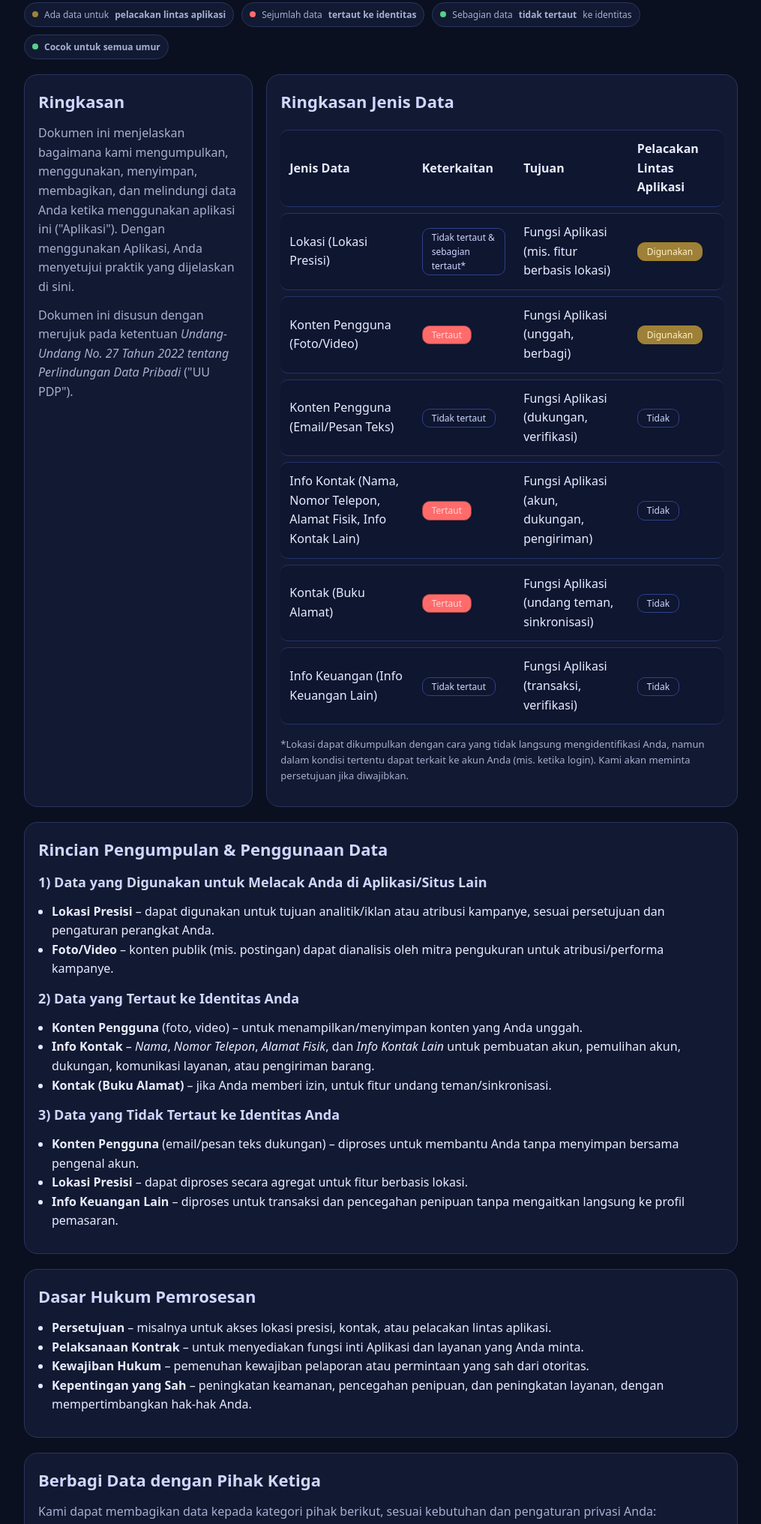
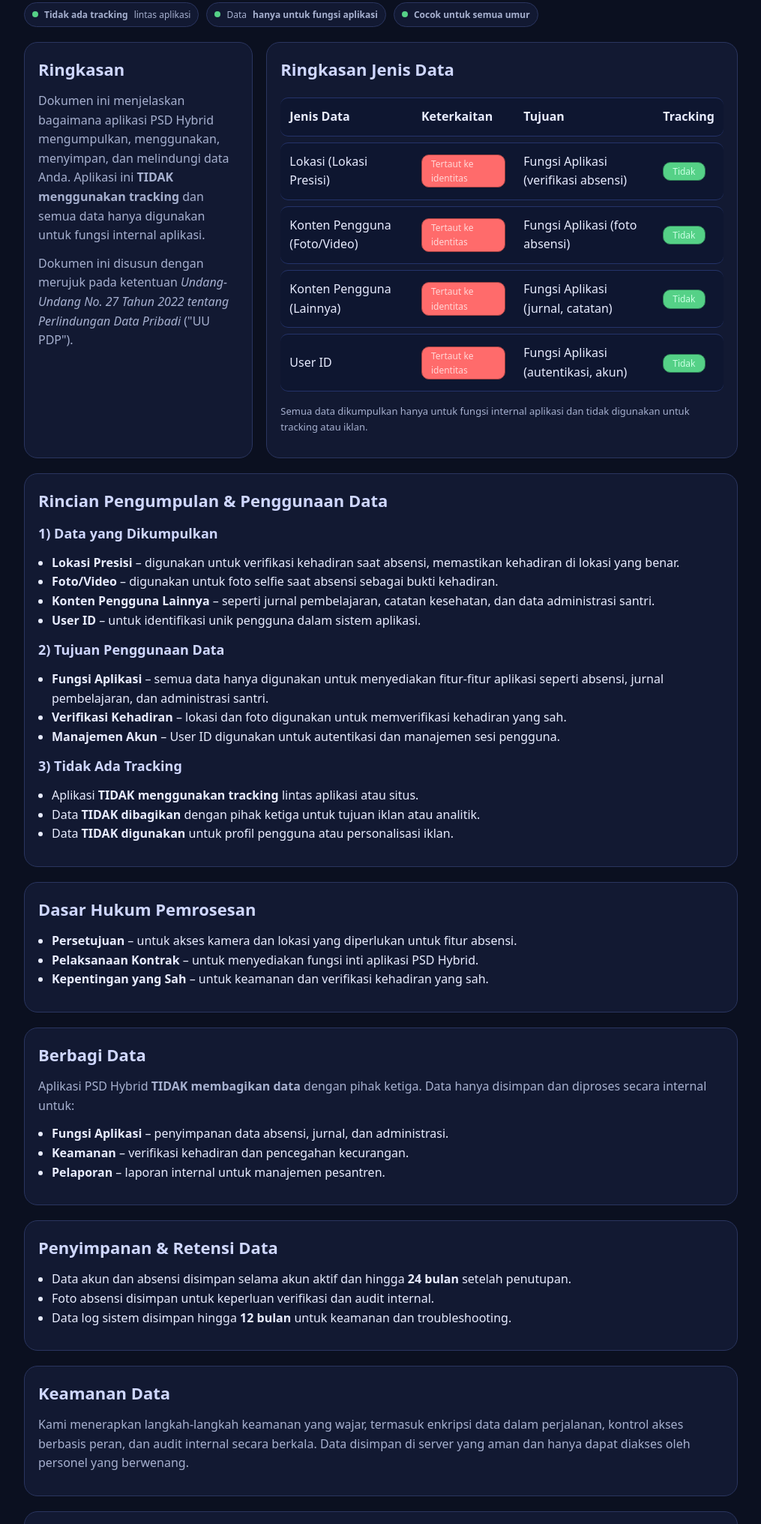
Before and after one commit to developerperkasa/psd-pegawai-privacy-policy, a plain HTML site: page index.html in a window 1280 px wide. Shown: the part 131-2163 px from the top of the page at 75% size, without its empty margins (132-1147 px from the left). Drawn offline with Linux system fonts and the light colour scheme.

Commit message:
Update index.html

```diff
--- a/index.html
+++ b/index.html
@@ -3,8 +3,8 @@
 <head>
   <meta charset="utf-8" />
   <meta name="viewport" content="width=device-width, initial-scale=1" />
-  <title>Kebijakan Privasi</title>
-  <meta name="description" content="Kebijakan Privasi untuk aplikasi ini, menjelaskan jenis data yang dikumpulkan, tujuan, dasar hukum, pembagian data, keamanan, dan hak-hak pengguna." />
+  <title>Kebijakan Privasi PSD Hybrid</title>
+  <meta name="description" content="Kebijakan Privasi untuk aplikasi PSD Hybrid, menjelaskan jenis data yang dikumpulkan, tujuan, dan hak-hak pengguna." />
   <style>
     :root{
       --bg:#0b1020;--card:#121932;--muted:#a6b0cf;--text:#e8ecff;--brand:#6ea8fe;--ok:#55d187;--warn:#9e8038;--danger:#ff6b6b;
@@ -119,13 +119,12 @@
   <div class="container">
     <header>
       <div>
-        <div class="app-title">Kebijakan Privasi Aplikasi</div>
+        <div class="app-title">Kebijakan Privasi PSD Hybrid</div>
         <p class="subtitle" style="margin-top:6px">Terakhir diperbarui: 20 Agustus 2025</p>
       </div>
       <div class="badge-row" aria-label="Ringkasan cepat">
-        <span class="badge"><span class="dot warn"></span> Ada data untuk <strong>pelacakan lintas aplikasi</strong></span>
-        <span class="badge"><span class="dot danger"></span> Sejumlah data <strong>tertaut ke identitas</strong></span>
-        <span class="badge"><span class="dot ok"></span> Sebagian data <strong>tidak tertaut</strong> ke identitas</span>
+        <span class="badge"><span class="dot ok"></span> <strong>Tidak ada tracking</strong> lintas aplikasi</span>
+        <span class="badge"><span class="dot ok"></span> Data <strong>hanya untuk fungsi aplikasi</strong></span>
         <span class="badge"><span class="dot ok"></span> <strong>Cocok untuk semua umur</strong></span>
       </div>
     </header>
@@ -133,7 +132,7 @@
     <section class="grid" aria-labelledby="ringkasan">
       <div class="card span-4">
         <h2 id="ringkasan">Ringkasan</h2>
-        <p>Dokumen ini menjelaskan bagaimana kami mengumpulkan, menggunakan, menyimpan, membagikan, dan melindungi data Anda ketika menggunakan aplikasi ini ("Aplikasi"). Dengan menggunakan Aplikasi, Anda menyetujui praktik yang dijelaskan di sini.</p>
+        <p>Dokumen ini menjelaskan bagaimana aplikasi PSD Hybrid mengumpulkan, menggunakan, menyimpan, dan melindungi data Anda. Aplikasi ini <strong>TIDAK menggunakan tracking</strong> dan semua data hanya digunakan untuk fungsi internal aplikasi.</p>
         <p>Dokumen ini disusun dengan merujuk pada ketentuan <em>Undang-Undang No. 27 Tahun 2022 tentang Perlindungan Data Pribadi</em> ("UU PDP").</p>
       </div>
       <div class="card span-8">
@@ -144,71 +143,61 @@
               <th>Jenis Data</th>
               <th>Keterkaitan</th>
               <th>Tujuan</th>
-              <th>Pelacakan Lintas Aplikasi</th>
+              <th>Tracking</th>
             </tr>
           </thead>
           <tbody>
             <tr>
               <td>Lokasi (Lokasi Presisi)</td>
-              <td><span class="pill">Tidak tertaut & sebagian tertaut*</span></td>
-              <td>Fungsi Aplikasi (mis. fitur berbasis lokasi)</td>
-              <td><span class="pill warn">Digunakan</span></td>
+              <td><span class="pill danger">Tertaut ke identitas</span></td>
+              <td>Fungsi Aplikasi (verifikasi absensi)</td>
+              <td><span class="pill ok">Tidak</span></td>
             </tr>
             <tr>
               <td>Konten Pengguna (Foto/Video)</td>
-              <td><span class="pill danger">Tertaut</span></td>
-              <td>Fungsi Aplikasi (unggah, berbagi)</td>
-              <td><span class="pill warn">Digunakan</span></td>
+              <td><span class="pill danger">Tertaut ke identitas</span></td>
+              <td>Fungsi Aplikasi (foto absensi)</td>
+              <td><span class="pill ok">Tidak</span></td>
             </tr>
             <tr>
-              <td>Konten Pengguna (Email/Pesan Teks)</td>
-              <td><span class="pill">Tidak tertaut</span></td>
-              <td>Fungsi Aplikasi (dukungan, verifikasi)</td>
-              <td><span class="pill">Tidak</span></td>
+              <td>Konten Pengguna (Lainnya)</td>
+              <td><span class="pill danger">Tertaut ke identitas</span></td>
+              <td>Fungsi Aplikasi (jurnal, catatan)</td>
+              <td><span class="pill ok">Tidak</span></td>
             </tr>
             <tr>
-              <td>Info Kontak (Nama, Nomor Telepon, Alamat Fisik, Info Kontak Lain)</td>
-              <td><span class="pill danger">Tertaut</span></td>
-              <td>Fungsi Aplikasi (akun, dukungan, pengiriman)</td>
-              <td><span class="pill">Tidak</span></td>
-            </tr>
-            <tr>
-              <td>Kontak (Buku Alamat)</td>
-              <td><span class="pill danger">Tertaut</span></td>
-              <td>Fungsi Aplikasi (undang teman, sinkronisasi)</td>
-              <td><span class="pill">Tidak</span></td>
-            </tr>
-            <tr>
-              <td>Info Keuangan (Info Keuangan Lain)</td>
-              <td><span class="pill">Tidak tertaut</span></td>
-              <td>Fungsi Aplikasi (transaksi, verifikasi)</td>
-              <td><span class="pill">Tidak</span></td>
+              <td>User ID</td>
+              <td><span class="pill danger">Tertaut ke identitas</span></td>
+              <td>Fungsi Aplikasi (autentikasi, akun)</td>
+              <td><span class="pill ok">Tidak</span></td>
             </tr>
           </tbody>
         </table>
-        <p style="font-size:13px;color:#a6b0cf;margin-top:8px">*Lokasi dapat dikumpulkan dengan cara yang tidak langsung mengidentifikasi Anda, namun dalam kondisi tertentu dapat terkait ke akun Anda (mis. ketika login). Kami akan meminta persetujuan jika diwajibkan.</p>
+        <p style="font-size:13px;color:#a6b0cf;margin-top:8px">Semua data dikumpulkan hanya untuk fungsi internal aplikasi dan tidak digunakan untuk tracking atau iklan.</p>
       </div>
     </section>
 
     <section class="grid" aria-labelledby="rincian">
       <div class="card span-12">
         <h2 id="rincian">Rincian Pengumpulan & Penggunaan Data</h2>
-        <h3>1) Data yang Digunakan untuk Melacak Anda di Aplikasi/Situs Lain</h3>
+        <h3>1) Data yang Dikumpulkan</h3>
         <ul>
-          <li><strong>Lokasi Presisi</strong> – dapat digunakan untuk tujuan analitik/iklan atau atribusi kampanye, sesuai persetujuan dan pengaturan perangkat Anda.</li>
-          <li><strong>Foto/Video</strong> – konten publik (mis. postingan) dapat dianalisis oleh mitra pengukuran untuk atribusi/performa kampanye.</li>
+          <li><strong>Lokasi Presisi</strong> – digunakan untuk verifikasi kehadiran saat absensi, memastikan kehadiran di lokasi yang benar.</li>
+          <li><strong>Foto/Video</strong> – digunakan untuk foto selfie saat absensi sebagai bukti kehadiran.</li>
+          <li><strong>Konten Pengguna Lainnya</strong> – seperti jurnal pembelajaran, catatan kesehatan, dan data administrasi santri.</li>
+          <li><strong>User ID</strong> – untuk identifikasi unik pengguna dalam sistem aplikasi.</li>
         </ul>
-        <h3>2) Data yang Tertaut ke Identitas Anda</h3>
+        <h3>2) Tujuan Penggunaan Data</h3>
         <ul>
-          <li><strong>Konten Pengguna</strong> (foto, video) – untuk menampilkan/menyimpan konten yang Anda unggah.</li>
-          <li><strong>Info Kontak</strong> – <em>Nama</em>, <em>Nomor Telepon</em>, <em>Alamat Fisik</em>, dan <em>Info Kontak Lain</em> untuk pembuatan akun, pemulihan akun, dukungan, komunikasi layanan, atau pengiriman barang.</li>
-          <li><strong>Kontak (Buku Alamat)</strong> – jika Anda memberi izin, untuk fitur undang teman/sinkronisasi.</li>
+          <li><strong>Fungsi Aplikasi</strong> – semua data hanya digunakan untuk menyediakan fitur-fitur aplikasi seperti absensi, jurnal pembelajaran, dan administrasi santri.</li>
+          <li><strong>Verifikasi Kehadiran</strong> – lokasi dan foto digunakan untuk memverifikasi kehadiran yang sah.</li>
+          <li><strong>Manajemen Akun</strong> – User ID digunakan untuk autentikasi dan manajemen sesi pengguna.</li>
         </ul>
-        <h3>3) Data yang Tidak Tertaut ke Identitas Anda</h3>
+        <h3>3) Tidak Ada Tracking</h3>
         <ul>
-          <li><strong>Konten Pengguna</strong> (email/pesan teks dukungan) – diproses untuk membantu Anda tanpa menyimpan bersama pengenal akun.</li>
-          <li><strong>Lokasi Presisi</strong> – dapat diproses secara agregat untuk fitur berbasis lokasi.</li>
-          <li><strong>Info Keuangan Lain</strong> – diproses untuk transaksi dan pencegahan penipuan tanpa mengaitkan langsung ke profil pemasaran.</li>
+          <li>Aplikasi <strong>TIDAK menggunakan tracking</strong> lintas aplikasi atau situs.</li>
+          <li>Data <strong>TIDAK dibagikan</strong> dengan pihak ketiga untuk tujuan iklan atau analitik.</li>
+          <li>Data <strong>TIDAK digunakan</strong> untuk profil pengguna atau personalisasi iklan.</li>
         </ul>
       </div>
     </section>
@@ -217,24 +206,21 @@
       <div class="card span-12">
         <h2 id="dasar-hukum">Dasar Hukum Pemrosesan</h2>
         <ul>
-          <li><strong>Persetujuan</strong> – misalnya untuk akses lokasi presisi, kontak, atau pelacakan lintas aplikasi.</li>
-          <li><strong>Pelaksanaan Kontrak</strong> – untuk menyediakan fungsi inti Aplikasi dan layanan yang Anda minta.</li>
-          <li><strong>Kewajiban Hukum</strong> – pemenuhan kewajiban pelaporan atau permintaan yang sah dari otoritas.</li>
-          <li><strong>Kepentingan yang Sah</strong> – peningkatan keamanan, pencegahan penipuan, dan peningkatan layanan, dengan mempertimbangkan hak-hak Anda.</li>
+          <li><strong>Persetujuan</strong> – untuk akses kamera dan lokasi yang diperlukan untuk fitur absensi.</li>
+          <li><strong>Pelaksanaan Kontrak</strong> – untuk menyediakan fungsi inti aplikasi PSD Hybrid.</li>
+          <li><strong>Kepentingan yang Sah</strong> – untuk keamanan dan verifikasi kehadiran yang sah.</li>
         </ul>
       </div>
     </section>
 
     <section class="grid" aria-labelledby="berbagi">
       <div class="card span-12">
-        <h2 id="berbagi">Berbagi Data dengan Pihak Ketiga</h2>
-        <p>Kami dapat membagikan data kepada kategori pihak berikut, sesuai kebutuhan dan pengaturan privasi Anda:</p>
+        <h2 id="berbagi">Berbagi Data</h2>
+        <p>Aplikasi PSD Hybrid <strong>TIDAK membagikan data</strong> dengan pihak ketiga. Data hanya disimpan dan diproses secara internal untuk:</p>
         <ul>
-          <li><strong>Penyedia Infrastruktur & Penyimpanan Awan</strong> – untuk hosting, pencadangan, dan penyimpanan konten.</li>
-          <li><strong>Penyedia Analitik & Pengukuran</strong> – untuk analitik penggunaan dan atribusi kampanye (termasuk pelacakan lintas aplikasi jika Anda menyetujui).</li>
-          <li><strong>Mitra Pembayaran/Keuangan</strong> – untuk memproses transaksi dan pencegahan penipuan.</li>
-          <li><strong>Penyedia Otentikasi & Notifikasi</strong> – untuk verifikasi akun, login, dan pengiriman pemberitahuan.</li>
-          <li><strong>Penegak Hukum/Regulator</strong> – saat diwajibkan oleh hukum yang berlaku.</li>
+          <li><strong>Fungsi Aplikasi</strong> – penyimpanan data absensi, jurnal, dan administrasi.</li>
+          <li><strong>Keamanan</strong> – verifikasi kehadiran dan pencegahan kecurangan.</li>
+          <li><strong>Pelaporan</strong> – laporan internal untuk manajemen pesantren.</li>
         </ul>
       </div>
     </section>
@@ -243,9 +229,9 @@
       <div class="card span-12">
         <h2 id="retensi">Penyimpanan & Retensi Data</h2>
         <ul>
-          <li>Data akun dasar (nama, nomor telepon, email/alamat jika dikumpulan) disimpan selama akun aktif dan hingga <strong>24 bulan</strong> setelah penutupan, kecuali diwajibkan lebih lama oleh hukum.</li>
-          <li>Konten pengguna (foto/video) disimpan sampai Anda menghapusnya atau menutup akun.</li>
-          <li>Data log/analitik agregat dapat disimpan hingga <strong>24 bulan</strong> untuk keamanan dan analitik.</li>
+          <li>Data akun dan absensi disimpan selama akun aktif dan hingga <strong>24 bulan</strong> setelah penutupan.</li>
+          <li>Foto absensi disimpan untuk keperluan verifikasi dan audit internal.</li>
+          <li>Data log sistem disimpan hingga <strong>12 bulan</strong> untuk keamanan dan troubleshooting.</li>
         </ul>
       </div>
     </section>
@@ -253,7 +239,7 @@
     <section class="grid" aria-labelledby="keamanan">
       <div class="card span-12">
         <h2 id="keamanan">Keamanan Data</h2>
-        <p>Kami menerapkan langkah-langkah teknis dan organisasional yang wajar, seperti enkripsi dalam perjalanan dan saat disimpan, kontrol akses berbasis peran, audit internal, dan praktik minimisasi data. Namun, tidak ada metode transmisi atau penyimpanan elektronik yang sepenuhnya aman.</p>
+        <p>Kami menerapkan langkah-langkah keamanan yang wajar, termasuk enkripsi data dalam perjalanan, kontrol akses berbasis peran, dan audit internal secara berkala. Data disimpan di server yang aman dan hanya dapat diakses oleh personel yang berwenang.</p>
       </div>
     </section>
 
@@ -264,58 +250,48 @@
         <ul>
           <li>Mendapatkan <strong>informasi</strong> mengenai pemrosesan data pribadi Anda.</li>
           <li><strong>Mengakses</strong> dan/atau memperoleh salinan data pribadi Anda.</li>
-          <li>Meminta <strong>perbaikan</strong> atau <strong>penghapusan</strong> data yang tidak akurat/tidak relevan.</li>
+          <li>Meminta <strong>perbaikan</strong> atau <strong>penghapusan</strong> data yang tidak akurat.</li>
           <li><strong>Menarik persetujuan</strong> kapan saja untuk pemrosesan berbasis persetujuan.</li>
-          <li><strong>Menolak</strong> dan/atau <strong>membatasi</strong> pemrosesan dalam kondisi tertentu.</li>
-          <li><strong>Portabilitas data</strong> apabila berlaku secara teknis.</li>
           <li>Menyampaikan <strong>pengaduan</strong> kepada otoritas yang berwenang.</li>
         </ul>
         <p>Untuk menjalankan hak Anda, silakan hubungi kami melalui informasi kontak pada bagian <a href="#kontak">Kontak</a>.</p>
       </div>
     </section>
 
-    <section class="grid" aria-labelledby="cookie">
-      <div class="card span-12">
-        <h2 id="cookie">Cookie & Teknologi Serupa</h2>
-        <p>Aplikasi dan situs terkait dapat menggunakan cookie atau pengenal serupa untuk menyediakan fungsi, mengingat preferensi, dan melakukan analitik. Anda dapat mengelola preferensi melalui pengaturan perangkat/peramban.</p>
-      </div>
-    </section>
-
     <section class="grid" aria-labelledby="anak">
       <div class="card span-12">
         <h2 id="anak">Kesesuaian untuk Semua Umur</h2>
-        <p>Aplikasi ini dirancang dan dikembangkan untuk dapat digunakan oleh semua umur. Kami dengan tegas menyatakan bahwa:</p>
+        <p>Aplikasi PSD Hybrid dirancang untuk digunakan oleh semua umur dan tidak mengandung konten dewasa. Aplikasi ini digunakan untuk:</p>
         <ul>
-          <li>Aplikasi <strong>tidak mengandung konten dewasa</strong> atau materi yang tidak pantas untuk anak-anak</li>
-          <li>Semua fitur dan konten dalam aplikasi <strong>cocok untuk penonton dari segala usia</strong></li>
-          <li>Kami tidak mengumpulkan data dari anak di bawah 13 tahun tanpa persetujuan orang tua yang dapat diverifikasi</li>
-          <li>Orang tua dapat mengontrol pengalaman anak mereka melalui pengaturan privasi yang tersedia</li>
+          <li>Manajemen absensi dan administrasi santri</li>
+          <li>Jurnal pembelajaran dan catatan akademik</li>
+          <li>Administrasi pesantren dan kepegawaian</li>
+          <li>Semua fitur cocok untuk pengguna dari segala usia</li>
         </ul>
-        <p>Jika Anda yakin anak di bawah 13 tahun telah memberikan data kepada kami tanpa persetujuan orang tua, mohon hubungi kami segera untuk penghapusan.</p>
       </div>
     </section>
 
     <section class="grid" aria-labelledby="perubahan">
       <div class="card span-12">
         <h2 id="perubahan">Perubahan Kebijakan Privasi</h2>
-        <p>Kami dapat memperbarui Kebijakan Privasi ini dari waktu ke waktu. Perubahan material akan diberitahukan melalui Aplikasi atau email (jika tersedia). Tanggal pembaruan terakhir tercantum di bagian atas halaman ini.</p>
+        <p>Kami dapat memperbarui Kebijakan Privasi ini dari waktu ke waktu. Perubahan material akan diberitahukan melalui aplikasi. Tanggal pembaruan terakhir tercantum di bagian atas halaman ini.</p>
       </div>
     </section>
 
     <section class="grid" aria-labelledby="kontak">
       <div class="card span-12">
         <h2 id="kontak">Kontak</h2>
-        <p>Jika Anda memiliki pertanyaan, permintaan akses/penghapusan, atau keluhan terkait Kebijakan Privasi ini, silakan hubungi:</p>
+        <p>Jika Anda memiliki pertanyaan atau keluhan terkait Kebijakan Privasi ini, silakan hubungi:</p>
         <ul>
-          <li><strong>Penanggung Jawab Perlindungan Data (DPO)</strong>: <em>Digitek Perkasa, PSD Pegawai</em></li>
-          <li>Email: <a href="mailto:privacy@example.com">privacy@example.com</a></li>
-          <li>Alamat: <em>Alamat Kantor, Kota, Negara</em></li>
+          <li><strong>Penanggung Jawab Perlindungan Data</strong>: <em>PSD Hybrid Development Team</em></li>
+          <li>Email: <a href="mailto:privacy@psd-hybrid.com">privacy@psd-hybrid.com</a></li>
+          <li>Aplikasi: PSD Hybrid - Pesantren Smart Digital</li>
         </ul>
       </div>
     </section>
 
     <footer>
-      <p>&copy; <span id="y"></span> <em>Digitek Perkasa, PSD Pegawai</em>. Semua hak dilindungi.</p>
+      <p>&copy; <span id="y"></span> <em>PSD Hybrid</em>. Semua hak dilindungi.</p>
     </footer>
   </div>
 
```
